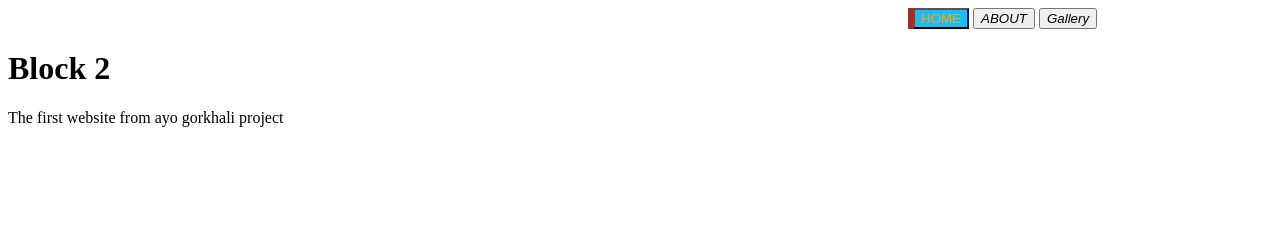
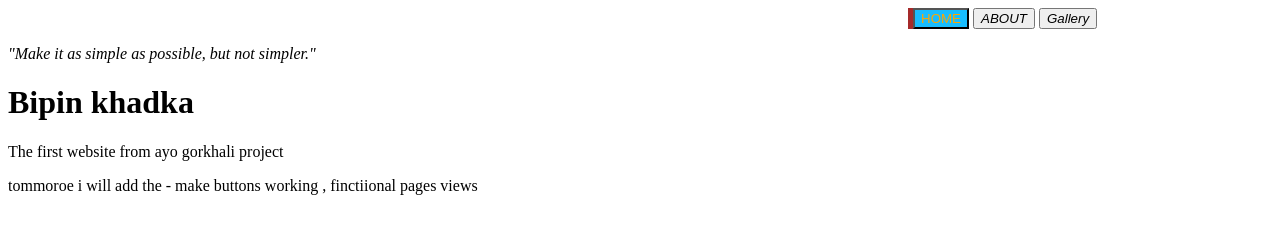
Before and after one commit to bipinkhadka/htmlcss, a plain HTML site: page index.html in a window 1280 px wide. Drawn offline with Linux system fonts and the light colour scheme.

Commit message:
let do here broda

```diff
--- a/index.html
+++ b/index.html
@@ -4,8 +4,14 @@
   <button id="things" class ="wavy"> ABOUT </button>
   <button id="photos" class="wavy"> Gallery</button>
 </div>
+
+<div class="panel">
+  <p><i>"Make it as simple as possible, but not simpler."</i></p>
+</div>
+
 <div>
-  <h1>Block 2</h1>
+  <h1>Bipin khadka</h1>
 </div>
 
 <p> The first website  from ayo gorkhali project </p>
+<p> tommoroe i will add the <divison->- make buttons working , finctiional pages views</divison-></p>
```
